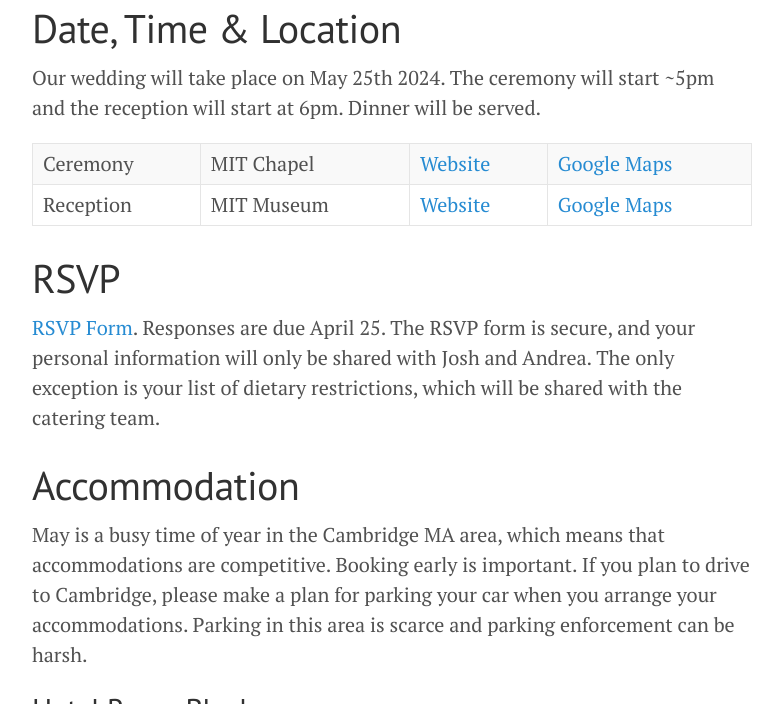
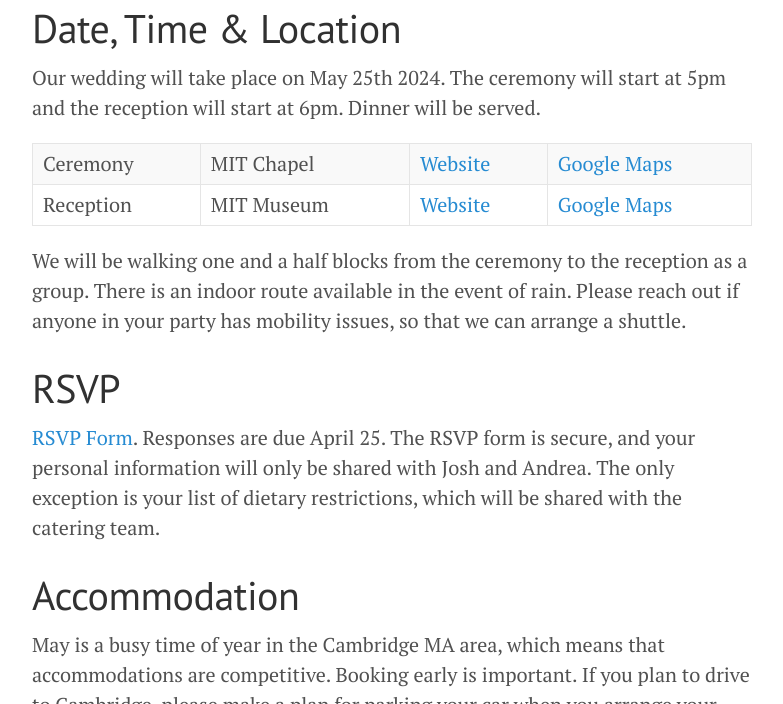
Before and after one commit to JoshBradshaw/andreajosh.github.io, a Jekyll site: the page built from _posts/2023-12-30-overview.md, in a window 1280 px wide and 900 px high, scrolled down 300 px, cut to the strip 196-900 px from the top of the window. Shown: the whole strip, without its empty margins (248-1031 px from the left). Built offline with Jekyll 4.4.1, drawn with Linux system fonts in a browser that asks for light colours; some of the changed text lies outside the part shown.

Commit message:
Update 2023-12-30-overview.md

```diff
--- a/_posts/2023-12-30-overview.md
+++ b/_posts/2023-12-30-overview.md
@@ -7,10 +7,12 @@ title: ''
 
 # Date, Time & Location
 
-Our wedding will take place on May 25th 2024. The ceremony will start ~5pm and the reception will start at 6pm. Dinner will be served.
+Our wedding will take place on May 25th 2024. The ceremony will start at 5pm and the reception will start at 6pm. Dinner will be served.
 
 Ceremony | MIT Chapel | [Website](https://studentlife.mit.edu/cac/event-services-spaces/event-spaces/mit-chapel) | [Google Maps](https://maps.app.goo.gl/xRdoz4kD7amgpMMJ8)
 Reception | MIT Museum | [Website](https://mitmuseum.mit.edu/) | [Google Maps](https://maps.app.goo.gl/asSMSx7WSqyuaUDC9)
+
+We will be walking one and a half blocks from the ceremony to the reception as a group. There is an indoor route available in the event of rain. Please reach out if anyone in your party has mobility issues, so that we can arrange a shuttle.
 
 # RSVP
 
```
Also changed, not shown: other parts of _posts/2023-12-30-overview.md (+0 -2 lines).
